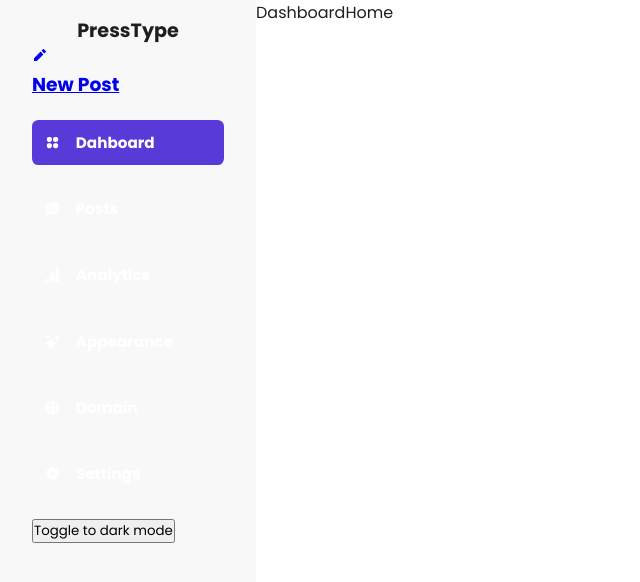
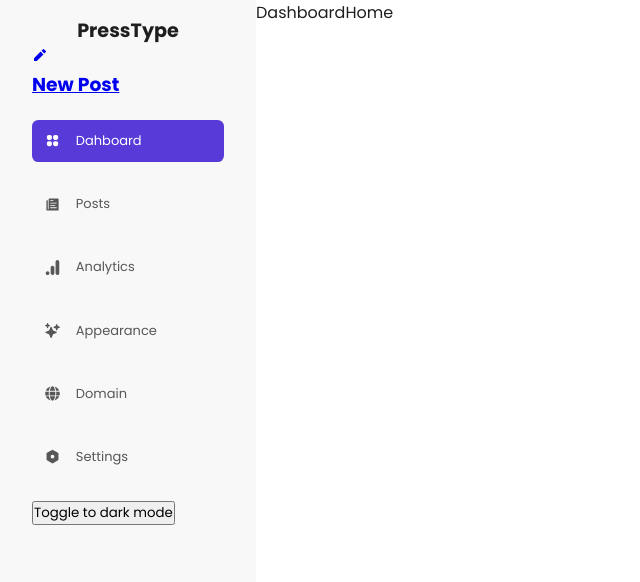
Before and after one commit to akinloluwami/presstype, a Next.js app: page /dashboard in a window 1280 px wide. Shown: the top 582 px of the page, without its empty margins (0-640 px from the left). Built offline with nearby package versions, Linux system fonts and the light colour scheme.

Commit message:
removed <h3>

```diff
--- a/components/dashboard/sidebar/index.tsx
+++ b/components/dashboard/sidebar/index.tsx
@@ -59,8 +59,9 @@ const Sidebar = () => {
             className={` ${styles.route_btn} ${
               router.asPath === route.path && styles.active
             }`}
+            data-theme={theme}
           >
-            {route.icon} <h3>{route.title}</h3>
+            {route.icon} {route.title}
           </Link>
         ))}
       </div>
```
